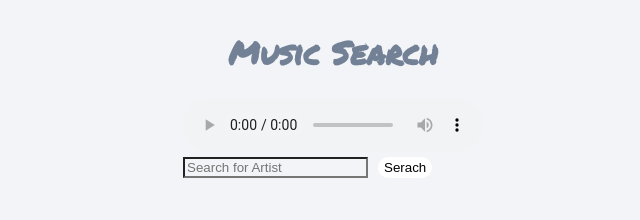
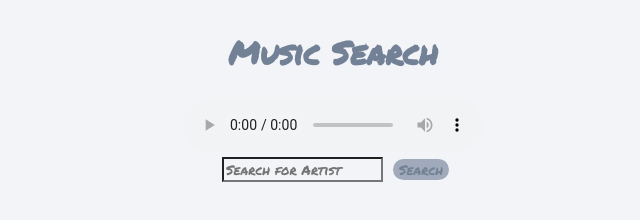
Before and after one commit to sarahshuey/music-player, a plain HTML site: page index.html in a window 1280 px wide. Shown: the whole page, without its empty margins (307-947 px from the left). Drawn offline with Linux system fonts and the light colour scheme; a web font is replaced by a local one.

Commit message:
more styling

```diff
--- a/index.html
+++ b/index.html
@@ -16,7 +16,7 @@
     <section class="search">
       <form class="search-form">
         <input  class = 'search-input' type="textarea" name="search" value="" placeholder="Search for Artist">
-        <button class ='search-button' type="button" name="button">Serach</button>
+        <button class ='search-button' type="button" name="button">Search</button>
       </form>
     </section>
     <section class="results">
--- a/styles.css
+++ b/styles.css
@@ -13,20 +13,28 @@ header h1{
 .container{
   max-width: 650px;
 }
+
 .search-form{
   display: flex;
   flex-direction: row;
+  justify-content: center;
+  align-items: center;
+  margin-left: 5px;
+  border: none;
 }
 .search-input{
   display: flex;
   widows: 80px;
   margin-right: 10px;
   background-color: #f2f4f7;
+  font-family: 'Permanent Marker', cursive;
 }
 .search-button{
   border: none;
   border-radius: 20px;
-  background-color: white;
+  background-color: #a0aaba;
+  color:#738196;
+  font-family: 'Permanent Marker', cursive;
 }
 button:focus {
   outline:0;
@@ -55,6 +63,9 @@ textarea:focus, input:focus{
   display: flex;
   flex-direction:column;
   text-align: center;
+}
+.albumCover img{
+  min-width: 100px;
 }
 .info {
   display: flex;
```
